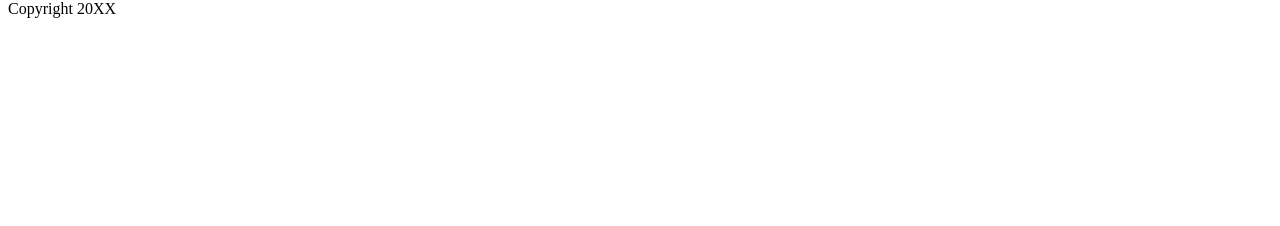
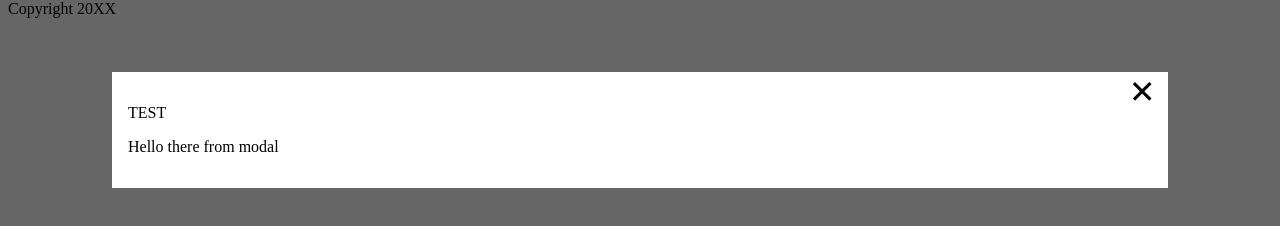
Before and after one commit to Emmanuel0124/blog-frontend, a React (Vite) app: page / in a window 1280 px wide. Shown: the part 270-496 px from the top of the page. Built offline with nearby package versions, Linux system fonts and the light colour scheme; no server answers.

Commit message:
add modal manual trigger

```diff
--- a/src/Content.jsx
+++ b/src/Content.jsx
@@ -2,6 +2,12 @@
 import axios from "axios";
 import { PostNew } from "./PostNew";
 import { PostIndex } from "./PostIndex";
+import { Modal } from "./Modal";
+
+
+
+
+
 
 export function Content() {
   const [posts, setPosts] = useState([]);
@@ -24,6 +30,10 @@
       <PostNew />
       <button onClick={handleIndexPosts}>Get data</button>
       <PostIndex posts={posts} />
+      <Modal show={true}>
+        <p>TEST</p>
+        <p>Hello there from modal</p>
+      </Modal>
     </div>
   );
 }
--- /dev/null
+++ b/src/Modal.css
@@ -0,0 +1,30 @@
+.modal-background {
+  display: block;
+  position: fixed;
+  top: 0;
+  left: 0;
+  width: 100%;
+  height: 100%;
+  background: rgba(0, 0, 0, 0.6);
+  z-index: 1000;
+}
+
+.modal-main {
+  position: fixed;
+  background: white;
+  width: 80%;
+  height: auto;
+  top: 50%;
+  left: 50%;
+  transform: translate(-50%, -50%);
+  padding: 1em;
+}
+
+.modal-main button.close {
+  font-size: 2em;
+  background: none;
+  border: none;
+  position: absolute;
+  top: 0em;
+  right: 0.2em;
+}
--- /dev/null
+++ b/src/Modal.jsx
@@ -0,0 +1,16 @@
+import "./Modal.css";
+
+export function Modal(props) {
+  if (props.show) {
+    return (
+      <div className="modal-background">
+        <section className="modal-main">
+          {props.children}
+          <button className="close" type="button" onClick={props.onClose}>
+            &#x2715;
+          </button>
+        </section>
+      </div>
+    );
+  }
+}
```
